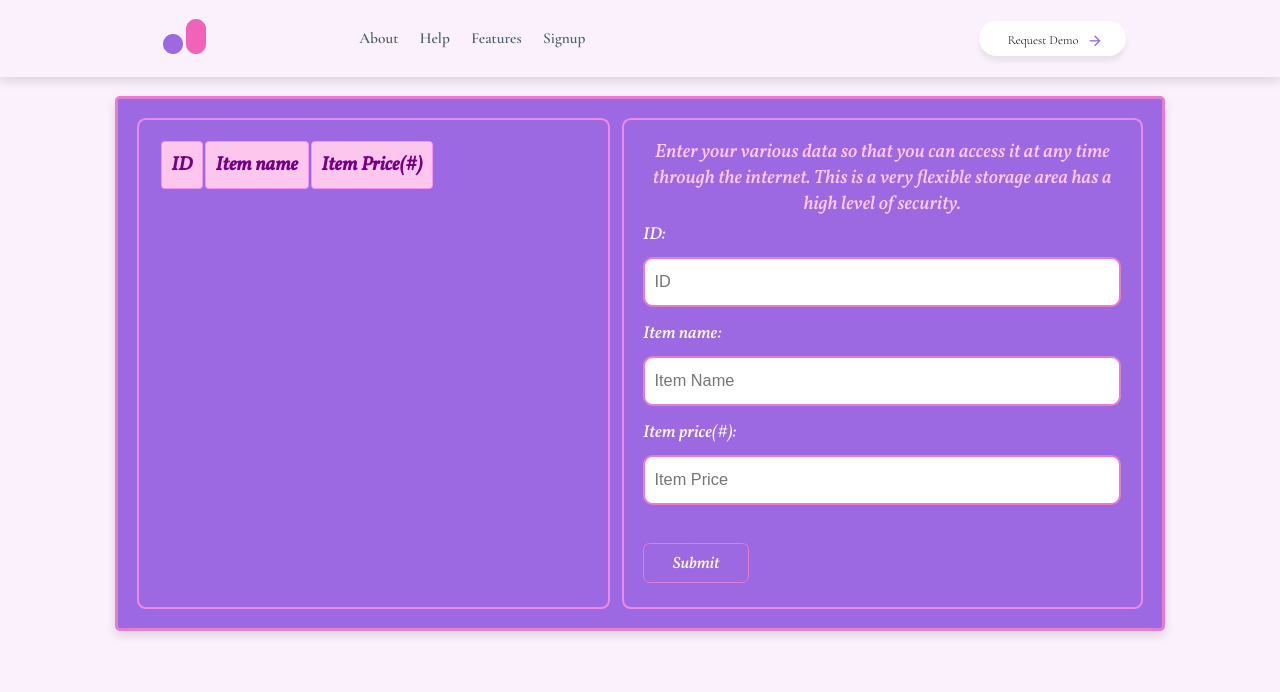
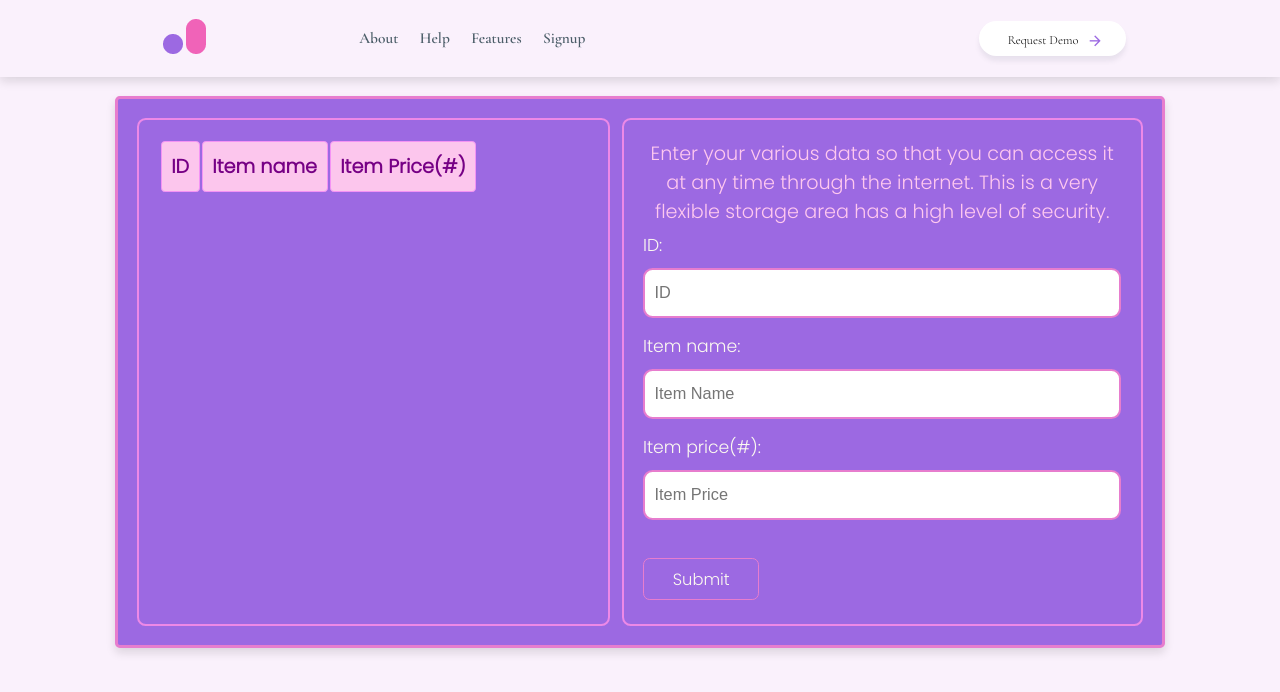
Before and after one commit to DEVOPEOLUWA/demo-storage-, a plain HTML site: page index.html in a window 1280 px wide. Drawn offline with nearby package versions, Linux system fonts and the light colour scheme.

Commit message:
Update demo.css

```diff
--- a/demo.css
+++ b/demo.css
@@ -1,4 +1,5 @@
-@import url('https://fonts.googleapis.com/css2?family=Vollkorn:ital,wght@1,500&display=swap');
+@import url('https://fonts.googleapis.com/css2?family=Poppins:wght@300&display=swap');
+
 @import url('https://fonts.googleapis.com/css2?family=Cormorant+Garamond:ital,wght@0,300;0,600;0,700;1,600;1,700&display=swap');
 
 *{
@@ -13,6 +14,17 @@
  html{
   font-size: 60%;
   }
+html::-webkit-scrollbar{
+    width: .5rem;
+
+}
+html::-webkit-scrollbar-track{
+    background: #e6a2ff;
+}
+html::-webkit-scrollbar-thumb{
+    background: #9C69E2;
+    border-radius: 3rem;
+}
   body{
    position: static;
    padding: 2rem 9%;
@@ -91,7 +103,8 @@
 
 }
   .section{
-    font-family: 'Vollkorn', serif;
+        font-family: 'Poppins', sans-serif;
+
    position: relative;
    top: 8rem;
   }
```
